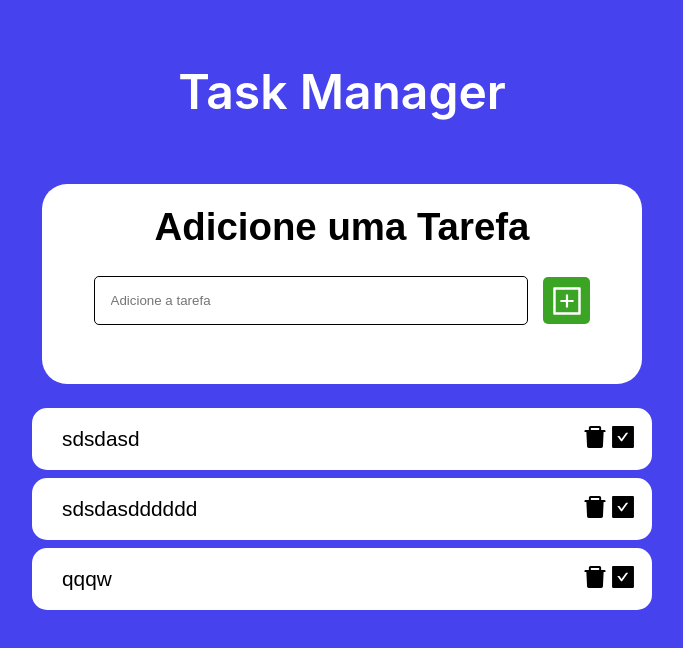
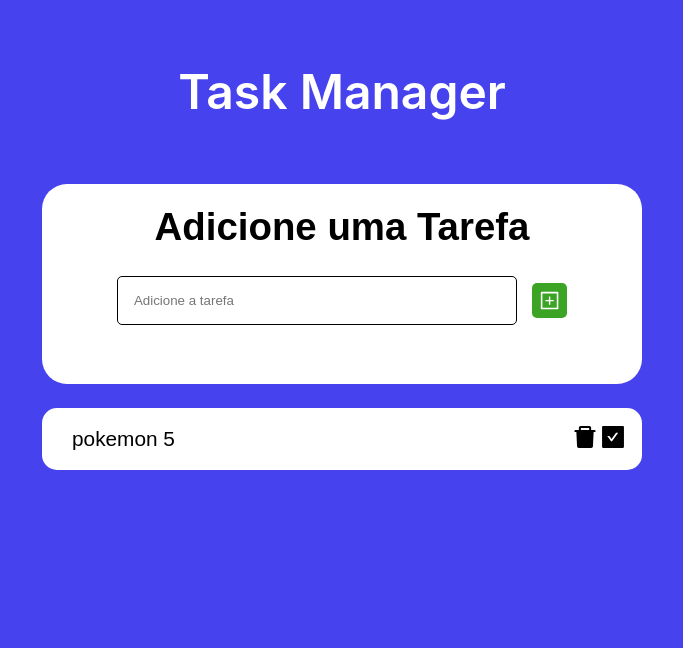
Before and after one commit to BmAlkes/task-manager, a React (Create React App) app: page / in a window 1280 px wide. Shown: the top 648 px of the page, without its empty margins (298-981 px from the left). Built offline with nearby package versions, Linux system fonts and the light colour scheme; data requests are answered from the project's data file; what react-alert-template-basic would draw is missing.

Commit message:
feat: task edit

```diff
--- a/db.json
+++ b/db.json
@@ -1,19 +1,9 @@
 {
   "tasks": [
     {
-      "name": "sdsdasd",
+      "name": "pokemon 5",
       "complete": false,
       "id": 1
-    },
-    {
-      "name": "sdsdasdddddd",
-      "complete": false,
-      "id": 2
-    },
-    {
-      "name": "qqqw",
-      "complete": false,
-      "id": 3
     }
   ]
 }
--- a/src/Components/taskItem/TaskItem.jsx
+++ b/src/Components/taskItem/TaskItem.jsx
@@ -1,4 +1,5 @@
-import React, { useState, useEffect } from "react";
+import React, { useState } from "react";
+import { Link } from "react-router-dom";
 import { Container } from "./style";
 import { AiFillCheckSquare, AiFillDelete } from "react-icons/ai";
 import axios from "axios";
@@ -12,13 +13,16 @@ const TaskItem = ({ task, fetchTask }) => {
   const handleDeleteTask = (e) => {
     e.preventDefault();
     axios.delete(`http://localhost:5000/tasks/${task.id}`);
-    console.log(task.id);
     fetchTask();
   };
 
   return (
-    <Container key={task.id}>
-      <div className={`task-description  ${done}`}>{task.name}</div>
+    <Container key={task.name}>
+      <nav>
+        <Link to={`edit/${task.id}`}>
+          <div className={`task-description  ${done}`}>{task.name}</div>
+        </Link>
+      </nav>
       <div className="delete">
         <AiFillDelete size={28} onClick={handleDeleteTask} />
         <AiFillCheckSquare size={28} onClick={handleEndTask} />
--- a/src/Components/taskItem/style.js
+++ b/src/Components/taskItem/style.js
@@ -11,10 +11,19 @@ margin-top: 0.5rem;
  align-items: center;
  justify-content: center;
 
- .task-description{
+ nav{
+     flex:1
+ }
+
+ nav a{
+     text-decoration: none;
+     color:#000;
+    }
+
+    .task-description{
      font-size:1.3rem;
      padding-left:20px;
-     flex:1;
+     text-decoration:none;
 
  }
  .task-description.true{
--- a/src/pages/Edit/styles.js
+++ b/src/pages/Edit/styles.js
@@ -0,0 +1,69 @@
+import styled from "styled-components";
+
+export const Container = styled.div`
+  background: #fff;
+  max-width: 600px;
+  margin: 0 auto;
+  border-radius: 25px;
+  height: 400px;
+
+  h1 {
+    color: #000;
+    font-size: 2.4rem;
+    padding: 1rem;
+  }
+
+  .data {
+    max-width: 400px;
+    margin: 0 auto;
+  }
+
+  .campo1,
+  .campo2,
+  .campo3 {
+    display: flex;
+    max-width: 450px;
+    margin: 30px auto;
+    align-items: center;
+  }
+  .campo1 span,
+  .campo2 input {
+    flex: 1;
+    margin-left: 30px;
+  }
+  .campo1 label,
+  .campo2 p,
+  .campo3 p {
+    font-size: 1.6rem;
+  }
+  .campo2 input {
+    padding: 0.5rem;
+    border-radius: 5px;
+    border: 1px solid #000;
+    font-size: 1.3rem;
+  }
+  .icon.false {
+    color: #fff;
+    background-color: red;
+    margin-left: 10px;
+    margin-top: 4px;
+  }
+
+  .icon.true {
+    color: #fff;
+    background-color: #3ca425;
+    margin-left: 10px;
+    margin-top: 4px;
+  }
+
+  button {
+    font-size: 1.6rem;
+    padding: 1rem;
+    color: white;
+    border-radius: 5px;
+    background: #3ca425;
+    width: 100%;
+    border: 0px;
+    margin-top: 1rem;
+  }
+`;
--- a/src/pages/Home/index.jsx
+++ b/src/pages/Home/index.jsx
@@ -4,7 +4,6 @@ import { Form, Container } from "./styles";
 import { useAlert } from "react-alert";
 import { AiOutlinePlusSquare } from "react-icons/ai";
 import TaskItem from "../../Components/taskItem/TaskItem";
-import { contextTypes } from "react-addons-css-transition-group";
 
 const Index = ({ tasks, setTasks, fetchTask }) => {
   const [name, setName] = useState("");
@@ -46,7 +45,7 @@ const Index = ({ tasks, setTasks, fetchTask }) => {
       <Container>
         <ul>
           {tasks.map((task) => (
-            <TaskItem task={task} fetchTask={fetchTask} />
+            <TaskItem task={task} fetchTask={fetchTask} id={task.name} />
           ))}
         </ul>
       </Container>
--- a/src/styles/globalStyles.js
+++ b/src/styles/globalStyles.js
@@ -4,6 +4,7 @@ export default createGlobalStyle`
 *{
   margin:0;
   padding:0;
+  box-sizing: border-box;
 }
 
   body{
```
